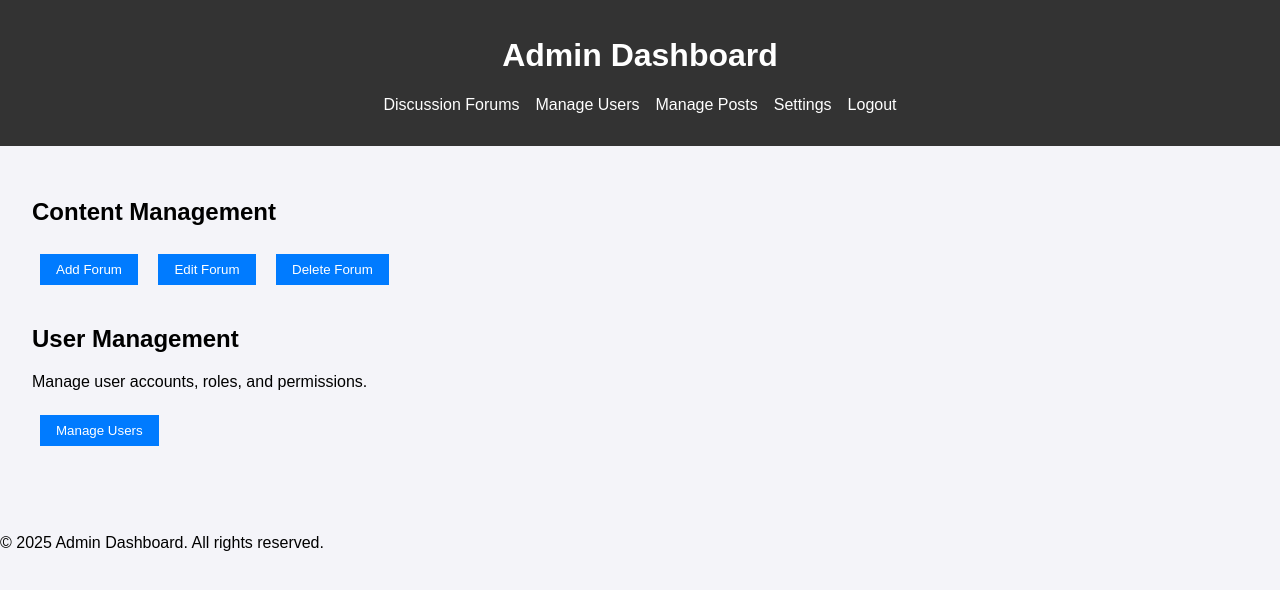
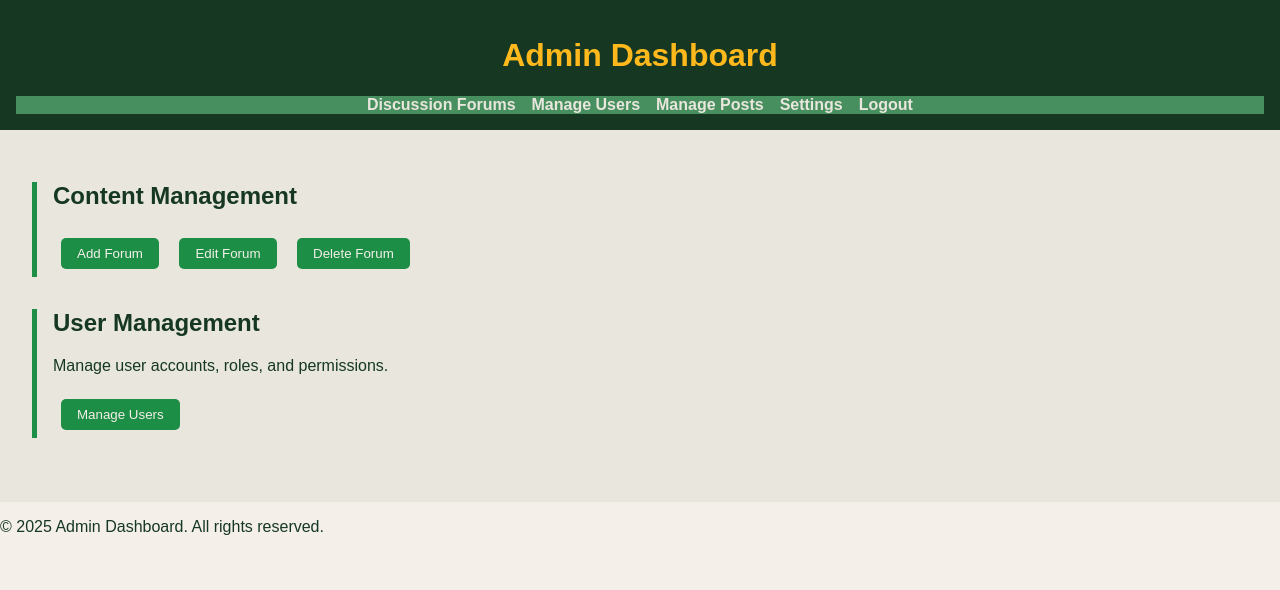
Before and after one commit to zeyad-mohvme-d/Website, a plain HTML site: page Screens/AdminDashboard/admin.html in a window 1280 px wide. Drawn offline with Linux system fonts and the light colour scheme.

Commit message:
Update admin.css

```diff
--- a/Screens/AdminDashboard/admin.css
+++ b/Screens/AdminDashboard/admin.css
@@ -2,12 +2,13 @@ body {
     font-family: Arial, sans-serif;
     margin: 0;
     padding: 0;
-    background-color: #f4f4f9;
+    background-color: #f4efe9; /* soft background */
+    color: #163823; /* default text color */
 }
 
 header {
-    background-color: #333;
-    color: #fff;
+    background-color: #163823; /* dark green header */
+    color: #ffb91c; /* warm gold text */
     padding: 1rem;
     text-align: center;
 }
@@ -18,30 +19,41 @@ nav ul {
     display: flex;
     justify-content: center;
     gap: 1rem;
+    background-color: #478f5e; /* soft green nav background */
+    margin: 0;
 }
 
 nav ul li a {
-    color: #fff;
+    color: #e8e6dd; /* light cream */
     text-decoration: none;
+    font-weight: bold;
+}
+
+nav ul li a:hover {
+    color: #ffb91c; /* gold on hover */
 }
 
 main {
     padding: 2rem;
+    background-color: #e8e6dd; /* subtle panel background */
 }
 
 section {
     margin-bottom: 2rem;
+    border-left: 5px solid #1d8e45; /* strong green accent */
+    padding-left: 1rem;
 }
 
 button {
     padding: 0.5rem 1rem;
     margin: 0.5rem;
-    background-color: #007bff;
-    color: #fff;
+    background-color: #1d8e45; /* strong green */
+    color: #f4efe9; /* soft text */
     border: none;
     cursor: pointer;
+    border-radius: 5px;
 }
 
 button:hover {
-    background-color: #0056b3;
+    background-color: #478f5e; /* lighter green on hover */
 }
```
